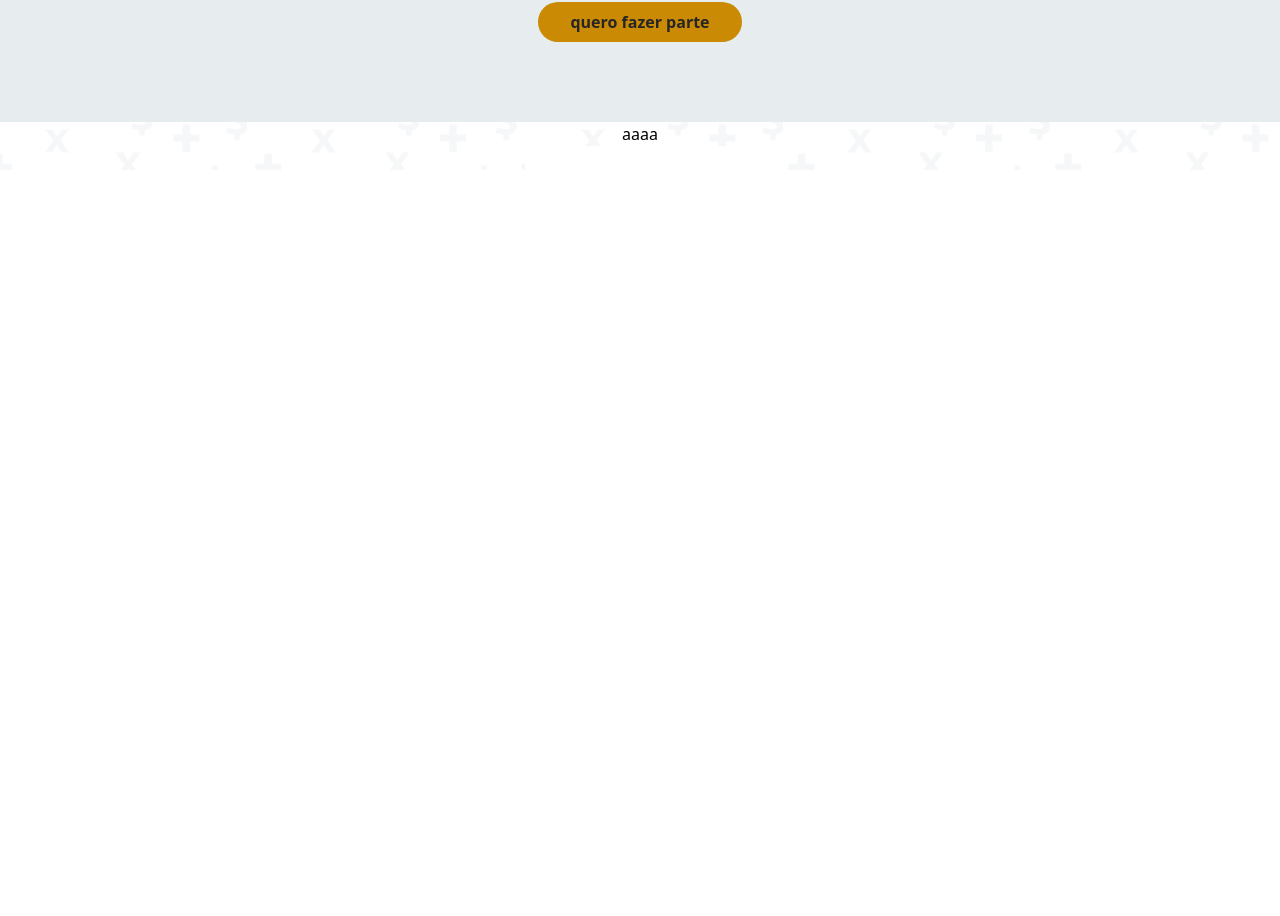
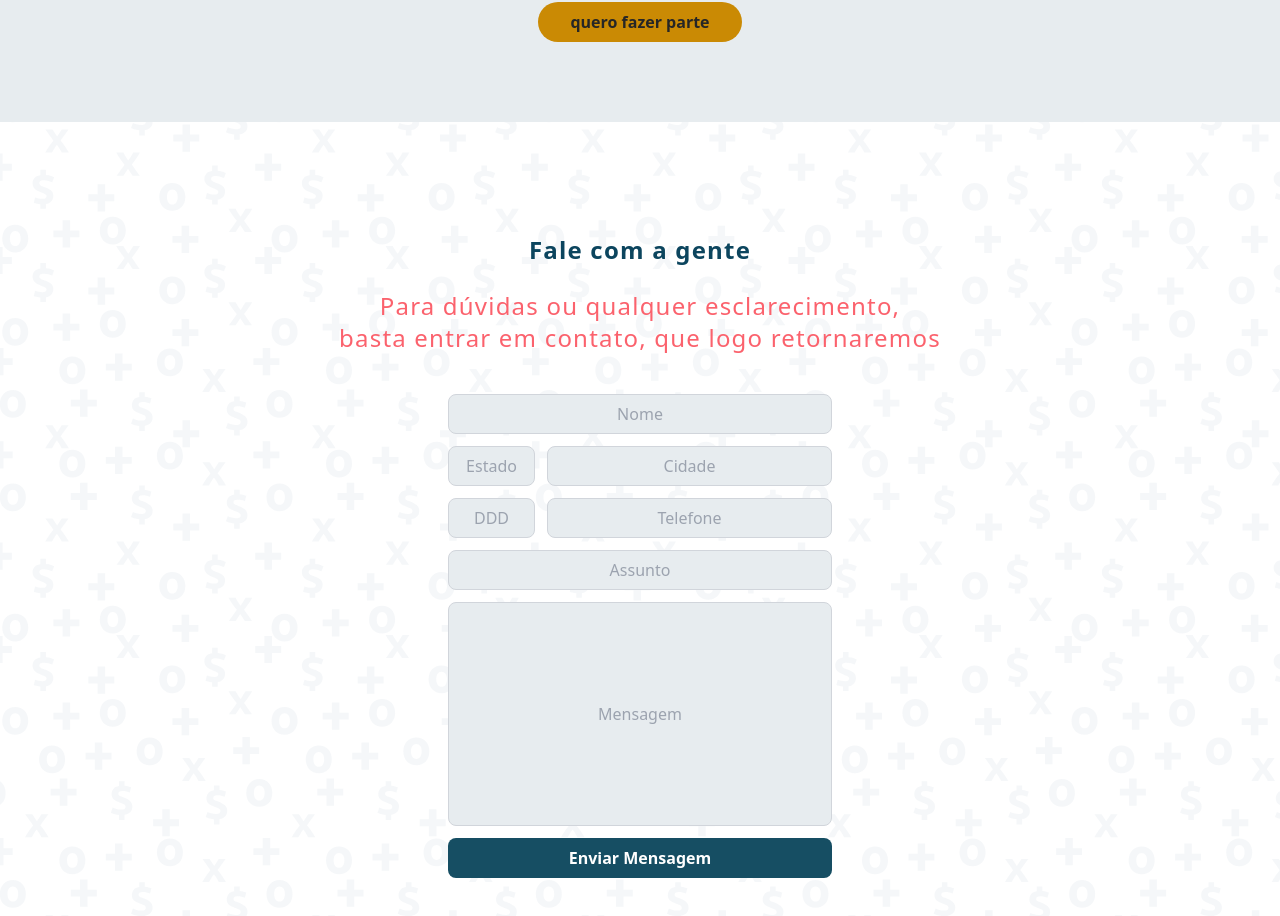
Before and after one commit to GravataOnline/gravata-online, a Next.js app in the folder gravata-online/: page / in a window 1280 px wide. Shown: the part 2678-3594 px from the top of the page. Before the commit the page ends 2848 px from the top, so only its background shows below. Built offline with nearby package versions, Linux system fonts and the light colour scheme.

Commit message:
finalizando home page e adicionando formulário

```diff
--- a/gravata-online/src/components/Button/index.tsx
+++ b/gravata-online/src/components/Button/index.tsx
@@ -23,22 +23,23 @@
   );
 }
 
-// import { ButtonHTMLAttributes, DetailedHTMLProps, ReactElement } from 'react'
+type ButtonBlueProps = Props & {
+  isFullRounded?: boolean;
+};
 
-// type Props = DetailedHTMLProps<ButtonHTMLAttributes<HTMLButtonElement>, HTMLButtonElement>
-
-// export function Primary({ children, disabled, ...props }: Props): ReactElement {
-//   return (
-//     <button
-//       className="text-white border-2 button bg-primary-500 disabled:bg-gray-400 group"
-//       disabled={disabled}
-//       {...props}
-//     >
-//       <span
-//         className={`rounded-lg absolute inset-0 w-full mb-10 h-auto transition-all duration-300 ease-out transform group-hover:mb-0 ${disabled ? 'group-hover:bg-gray-600' : 'group-hover:bg-primary-600'
-//           }`}
-//       />
-//       <span className="relative tracking-wide uppercase">{children}</span>
-//     </button>
-//   )
-// }
+export function ButtonBlue({
+  children,
+  isFullRounded,
+  ...props
+}: ButtonBlueProps) {
+  return (
+    <button
+      className={`bg-cyan-900 font-bold ${
+        isFullRounded ? "rounded-full" : "rounded-lg"
+      } py-2 px-8 text-white h-full w-full  `}
+      {...props}
+    >
+      {children}
+    </button>
+  );
+}
--- a/gravata-online/src/components/Input/index.tsx
+++ b/gravata-online/src/components/Input/index.tsx
@@ -1,3 +1,30 @@
-export function Input() {
-  return <input type="text" />;
+type InputType = React.DetailedHTMLProps<
+  React.InputHTMLAttributes<HTMLInputElement>,
+  HTMLInputElement
+>;
+
+type InputShape = InputType & {
+  typed: string;
+};
+
+export function Input({ typed, name, placeholder, ...props }: InputShape) {
+  return (
+    <input
+      type={typed}
+      name={name}
+      placeholder={placeholder}
+      className={`text-center break-words w-full hover:scale-[1.04] outline-none focus:scale-105 transition-all
+      .2s bg-ice border border-gray-300 text-gray-700 p-2 font-medium
+      first-letter:uppercase rounded-lg h-full`}
+      {...props}
+    />
+  );
 }
+
+export function TextArea({ name, placeholder, children, ...props }: InputType) {
+  return (
+    <textarea name="" id="">
+      oi
+    </textarea>
+  );
+}
--- a/gravata-online/src/pages/index-page.tsx
+++ b/gravata-online/src/pages/index-page.tsx
@@ -1,6 +1,6 @@
 import Image from "next/image";
 import MenuHamburguer from "/public/icons/menu-hamburger.svg";
-import { ButtonOutline, ButtonYellow } from "components/Button";
+import { ButtonBlue, ButtonOutline, ButtonYellow } from "components/Button";
 import { CardGravata } from "components/CardGravata";
 import { GravataCard } from "typings/card-gravata";
 import { dadosGravatas } from "utils/data-gravatas";
@@ -137,8 +137,80 @@
         </div>
       </section>
       <section className="flex flex-col justify-center items-center">
-        aaaa
-        <Input />
+        <div className="px-80 py-28 ">
+          <div className="flex flex-col text-center">
+            <div className="text-blue-theme mb-6 font-bold text-2xl tracking-wider">
+              Fale com a gente
+            </div>
+            <div className="text-pink-theme text-2xl tracking-wider">
+              Para dúvidas ou qualquer esclarecimento,
+            </div>
+            <div className="text-pink-theme text-2xl tracking-wider">
+              basta entrar em contato, que logo retornaremos
+            </div>
+          </div>
+          <div className="grid grid-cols-12 gap-3 px-32 ">
+            <div className="col-span-12 mt-10">
+              <Input
+                typed="text"
+                name="nome"
+                placeholder="Nome"
+                autoComplete="off"
+              />
+            </div>
+            <div className="col-span-3">
+              <Input
+                typed="text"
+                name="estado"
+                placeholder="Estado"
+                autoComplete="off"
+              />
+            </div>
+            <div className="col-span-9">
+              <Input
+                typed="text"
+                name="cidade"
+                placeholder="Cidade"
+                autoComplete="off"
+              />
+            </div>
+            <div className="col-span-3">
+              <Input
+                typed="text"
+                name="ddd"
+                placeholder="DDD"
+                autoComplete="off"
+              />
+            </div>
+            <div className="col-span-9">
+              <Input
+                typed="text"
+                name="telefone"
+                placeholder="Telefone"
+                autoComplete="off"
+              />
+            </div>
+            <div className="col-span-12">
+              <Input
+                typed="text"
+                name="assunto"
+                placeholder="Assunto"
+                autoComplete="off"
+              />
+            </div>
+            <div className="col-span-12 h-56">
+              <Input
+                typed="text"
+                name="mensagem"
+                placeholder="Mensagem"
+                autoComplete="off"
+              />
+            </div>
+            <div className="col-span-12">
+              <ButtonBlue>Enviar Mensagem</ButtonBlue>
+            </div>
+          </div>
+        </div>
       </section>
     </div>
   );
--- a/gravata-online/tailwind.config.js
+++ b/gravata-online/tailwind.config.js
@@ -8,6 +8,7 @@
       colors: {
         "pink-theme": "#FB626D",
         "blue-theme": "#0C455E",
+        ice: "#E7ECEF",
       },
       backgroundImage: (theme) => ({
         letras: "url('/bg-textos.svg')",
```
